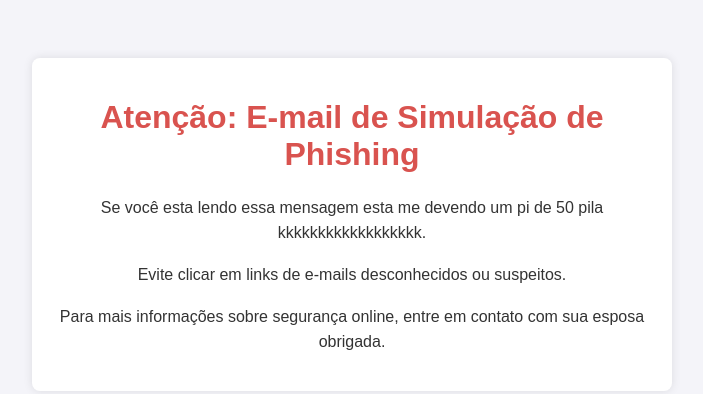
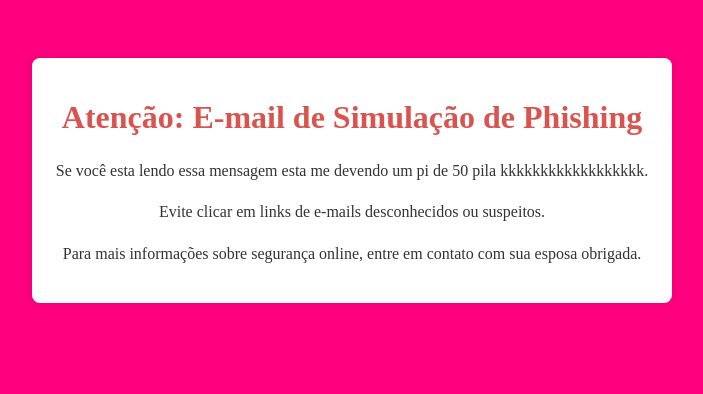
Before and after one commit to aavelinoo/ale, a plain HTML site: page index.html in a window 1280 px wide. Shown: the whole page, without its empty margins (288-991 px from the left). Drawn offline with Linux system fonts and the light colour scheme.

Commit message:
Update index.html

```diff
--- a/index.html
+++ b/index.html
@@ -6,8 +6,8 @@
  <title>Aviso de Segurança</title>
  <style>
  body {
- font-family: Lobster, sans-serif;
- background-color: #f4f4f9;
+ font-family:Dank Mono, serif;
+ background-color: #ff007f;
  color: #333;
  text-align: center;
  padding: 50px;
```
